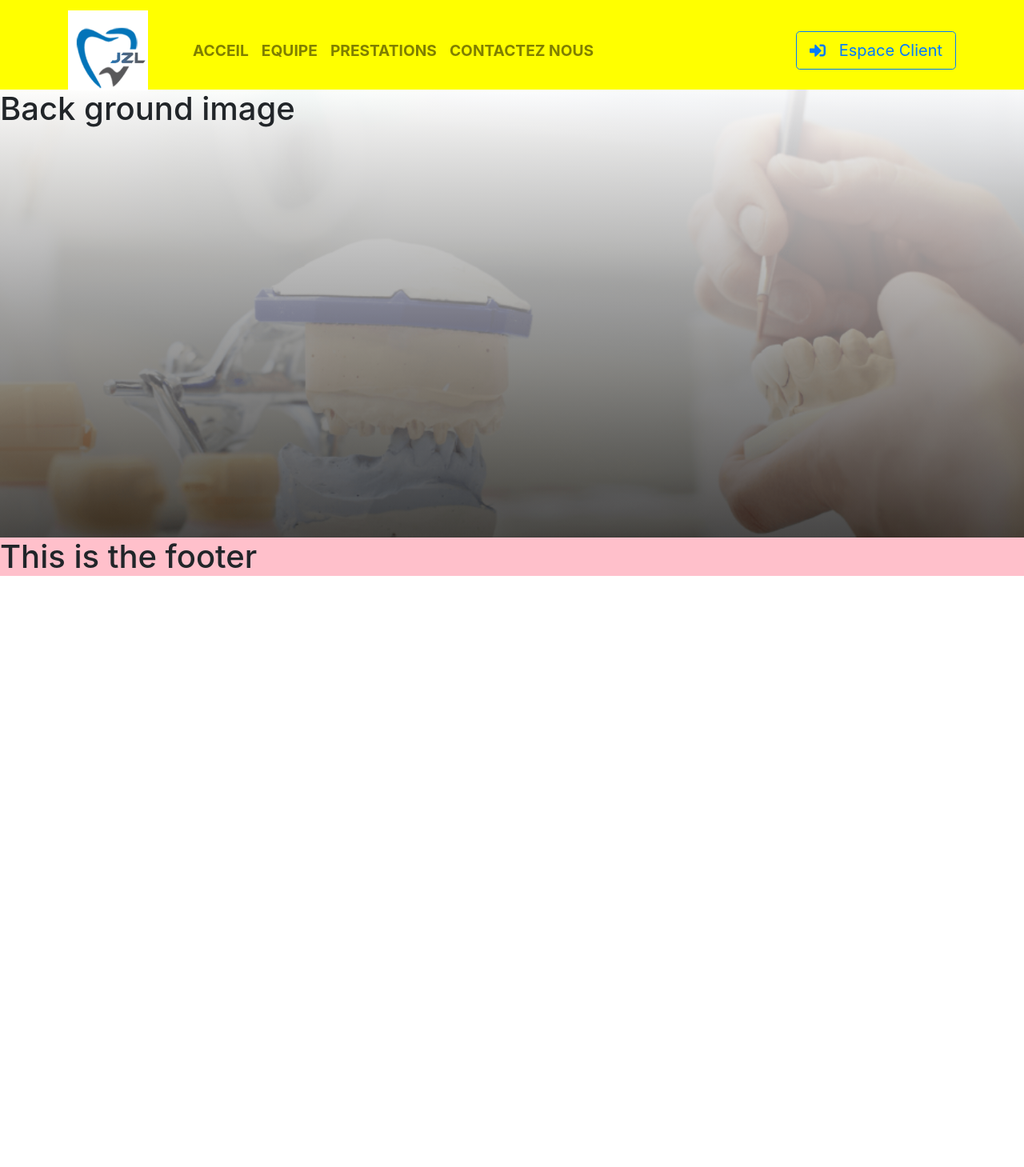
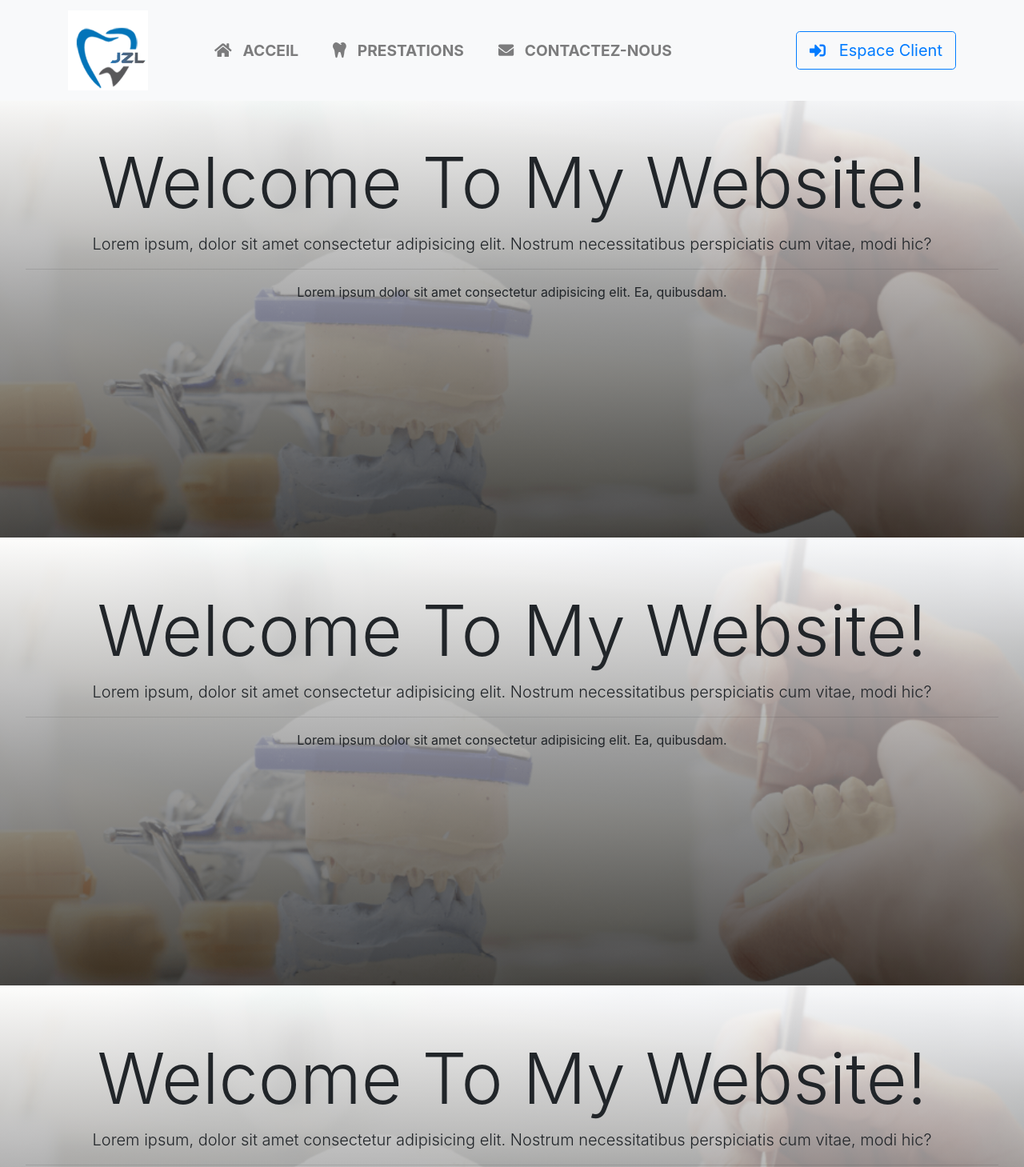
Before and after one commit to ysnjzl/jzl-lab-ng-app, an Angular app: page / in a window 1280 px wide. Shown: the top 1459 px of the page at 80% size. Before the commit the page ends 800 px from the top, so only its background shows below. Built offline with nearby package versions, Linux system fonts and the light colour scheme.

Commit message:
[Menu] Update basic menu

```diff
--- a/src/app/components/public/body/body.component.css
+++ b/src/app/components/public/body/body.component.css
@@ -1,4 +1,3 @@
 .body-content {
   padding-top: 7rem;
-  background-color: yellow;
 }
--- a/src/app/components/public/body/homepage/homepage.component.css
+++ b/src/app/components/public/body/homepage/homepage.component.css
@@ -8,3 +8,7 @@
   /* Cover all view height */
   height: 35rem;
 }
+
+.jumbotron {
+  background: none
+}
--- a/src/app/components/public/body/homepage/homepage.component.html
+++ b/src/app/components/public/body/homepage/homepage.component.html
@@ -1,3 +1,32 @@
 <section class="bg-homepage">
-  <h1>Back ground image</h1>
+  <!-- JUMBOTRON -->
+  <div class="jumbotron text-center">
+    <h1 class="display-2">Welcome To My Website!</h1>
+    <p class="lead">Lorem ipsum, dolor sit amet consectetur adipisicing elit. Nostrum necessitatibus perspiciatis cum
+      vitae, modi hic?</p>
+    <hr>
+    <p>Lorem ipsum dolor sit amet consectetur adipisicing elit. Ea, quibusdam.</p>
+  </div>
 </section>
+
+<section class="bg-homepage">
+  <!-- JUMBOTRON -->
+  <div class="jumbotron text-center">
+    <h1 class="display-2">Welcome To My Website!</h1>
+    <p class="lead">Lorem ipsum, dolor sit amet consectetur adipisicing elit. Nostrum necessitatibus perspiciatis cum
+      vitae, modi hic?</p>
+    <hr>
+    <p>Lorem ipsum dolor sit amet consectetur adipisicing elit. Ea, quibusdam.</p>
+  </div>
+</section>
+
+<section class="bg-homepage">
+  <!-- JUMBOTRON -->
+  <div class="jumbotron text-center">
+    <h1 class="display-2">Welcome To My Website!</h1>
+    <p class="lead">Lorem ipsum, dolor sit amet consectetur adipisicing elit. Nostrum necessitatibus perspiciatis cum
+      vitae, modi hic?</p>
+    <hr>
+    <p>Lorem ipsum dolor sit amet consectetur adipisicing elit. Ea, quibusdam.</p>
+  </div>
+</section>
--- a/src/app/components/public/header/header.component.css
+++ b/src/app/components/public/header/header.component.css
@@ -1,4 +1,5 @@
 .navbar-nav li a {
+  margin-left: 1.7rem;
   font-size: 1.2rem;
   text-transform: uppercase;
   font-weight: bold;
@@ -9,7 +10,3 @@
   color: #007BFF;
   font-weight: bold;
 }
-
-header {
-  background-color: green;
-}
--- a/src/app/components/public/header/header.component.html
+++ b/src/app/components/public/header/header.component.html
@@ -1,5 +1,5 @@
-<header>
-  <nav class="navbar navbar-expand-lg navbar-light fixed-top" id="main-nav">
+<header class="bg-header">
+  <nav class="navbar navbar-expand-lg navbar-light bg-light fixed-top" id="main-nav">
     <div class="container">
 
       <!-- LOGO -->
@@ -16,16 +16,22 @@
       <div class="collapse navbar-collapse" id="navbarCollapse">
         <ul class="navbar-nav mr-auto">
           <li class="nav-item">
-            <a href="#home" class="nav-link">Acceil</a>
+            <a href="#home" class="nav-link">
+              <fa-icon icon="home"></fa-icon>
+              &nbsp; Acceil
+            </a>
           </li>
           <li class="nav-item">
-            <a href="#about" class="nav-link">Equipe</a>
+            <a href="#about" class="nav-link">
+              <fa-icon icon="tooth"></fa-icon>
+              &nbsp; Prestations
+            </a>
           </li>
           <li class="nav-item">
-            <a href="#about" class="nav-link">Prestations</a>
-          </li>
-          <li class="nav-item">
-            <a href="#contact" class="nav-link">Contactez nous</a>
+            <a href="#contact" class="nav-link">
+              <fa-icon icon="envelope"></fa-icon>
+              &nbsp; Contactez-nous
+            </a>
           </li>
         </ul>
         <button class="btn btn-outline-primary btn-lg ml-auto" type="button">
```
